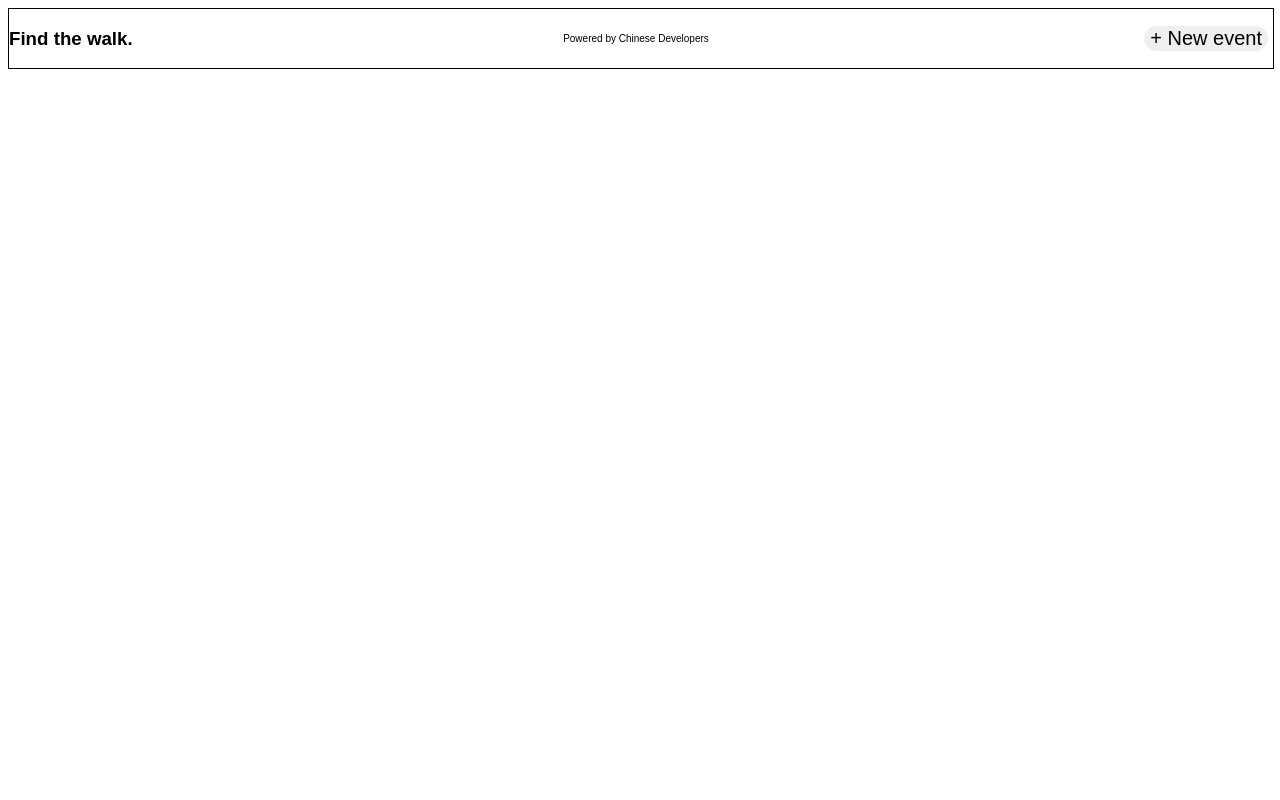
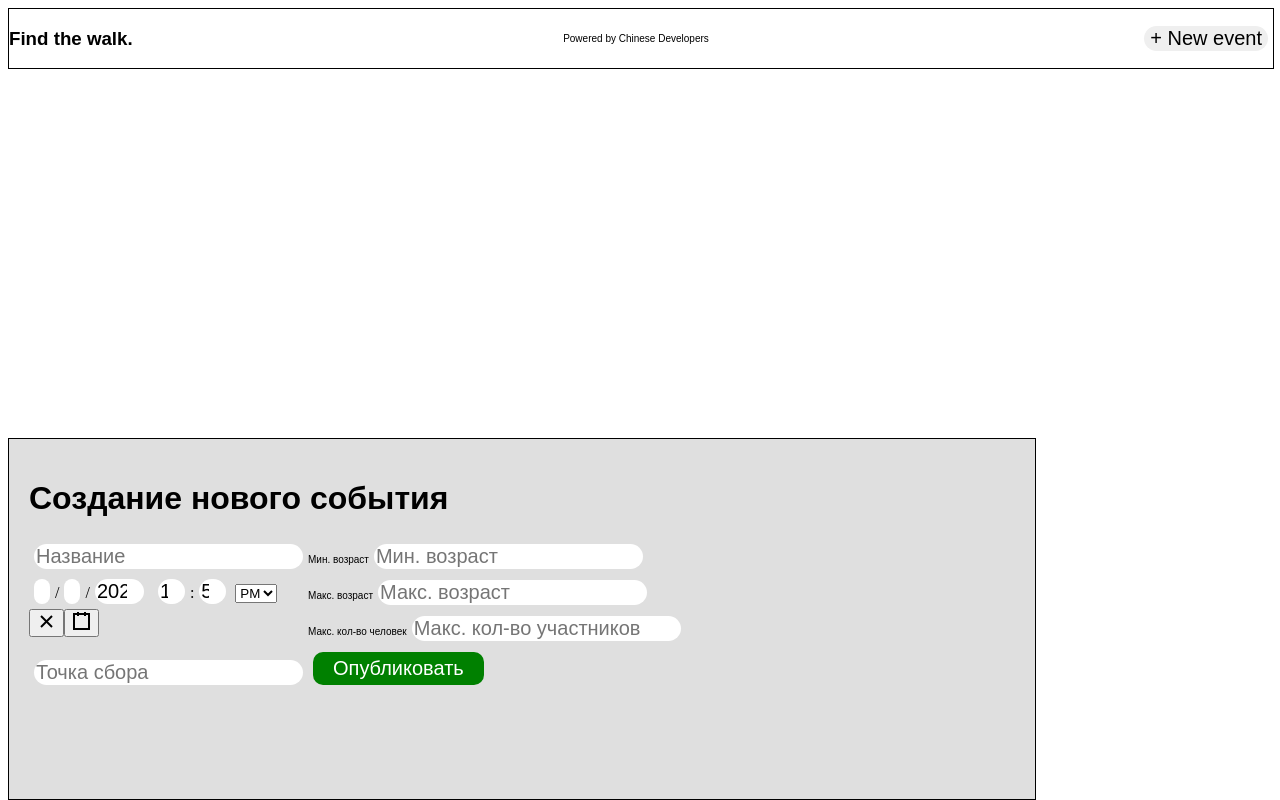
Before and after one commit to BlackfireZZZ/find_a_walk, a React (Create React App) app in the folder frontend/: page / in a window 1280 px wide. Built offline with nearby package versions, Linux system fonts and the light colour scheme.

Commit message:
Added new event request without styles

```diff
--- a/frontend/package.json
+++ b/frontend/package.json
@@ -7,6 +7,7 @@
     "@testing-library/react": "^13.4.0",
     "@testing-library/user-event": "^13.5.0",
     "react": "^18.3.1",
+    "react-datetime-picker": "^6.0.1",
     "react-dom": "^18.3.1",
     "react-scripts": "5.0.1",
     "web-vitals": "^2.1.4"
--- a/frontend/public/style.css
+++ b/frontend/public/style.css
@@ -27,7 +27,6 @@ header{
     padding: 10px;
 }
 #CreateEvent {
-    display: none;
     width: 77%;
     height: 40vh;
     position: absolute;
--- /dev/null
+++ b/frontend/src/NewEvent.css
@@ -0,0 +1,26 @@
+#CreateEvent {
+    padding: 20px;
+    border: 1px solid #000;
+    background-color: #f9f9f9;
+    max-width: 500px;
+    margin: auto;
+}
+
+#CreateEvent ul.suggestions {
+    background-color: #fff;
+    border: 1px solid #ccc;
+    margin-top: 5px;
+    padding: 0;
+    width: 100%;
+    box-shadow: 0px 2px 5px rgba(0,0,0,0.2);
+    list-style-type: none;
+}
+
+#CreateEvent li {
+    padding: 8px;
+    cursor: pointer;
+}
+
+#CreateEvent li:hover {
+    background-color: #f0f0f0;
+}
--- a/frontend/src/components/NewEvent.jsx
+++ b/frontend/src/components/NewEvent.jsx
@@ -1,15 +1,15 @@
 import React, { useState, useRef } from 'react';
+import DateTimePicker from 'react-datetime-picker';
 import { users, loggedUser } from './Profile.jsx';
 import { EventObj } from './Event.jsx';
 
-const NewEventAdd = async (nameRef, dateRef, addressRef, ageMinRef, ageMaxRef, maxCountRef, setCords) => {
+const NewEventAdd = async (nameRef, date, addressRef, ageMinRef, ageMaxRef, maxCountRef, setCords) => {
     const name = nameRef.current.value;
     const host = loggedUser.nickname;
     const address = addressRef.current.value;
     const agemin = ageMinRef.current.value;
     const agemax = ageMaxRef.current.value;
     const maxcount = maxCountRef.current.value;
-    const date = dateRef.current.value;
 
     // Fetch coordinates from Yandex Geocoder
     const response = await fetch(`https://geocode-maps.yandex.ru/1.x/?apikey=6997c194-93fd-44c8-89ce-8639d5bcd0c1&geocode=${address}&format=json`);
@@ -26,7 +26,7 @@ const NewEventAdd = async (nameRef, dateRef, addressRef, ageMinRef, ageMaxRef, m
         parseFloat(cords[1]),
         null,
         null,
-        date,
+        date.toISOString(),
         maxcount,
         0,
         []
@@ -42,24 +42,59 @@ const NewEventAdd = async (nameRef, dateRef, addressRef, ageMinRef, ageMaxRef, m
 
 const NewEvent = () => {
     const nameRef = useRef(null);
-    const dateRef = useRef(null);
     const addressRef = useRef(null);
     const ageMinRef = useRef(null);
     const ageMaxRef = useRef(null);
     const maxCountRef = useRef(null);
     const [cords, setCords] = useState([]);
+    const [date, setDate] = useState(new Date());
+    const [suggestions, setSuggestions] = useState([]);
+    const [isDatePickerOpen, setIsDatePickerOpen] = useState(false);
+
+    const handleAddressChange = async (e) => {
+        const address = e.target.value;
+        const response = await fetch(`https://geocode-maps.yandex.ru/1.x/?apikey=6997c194-93fd-44c8-89ce-8639d5bcd0c1&geocode=${address}&format=json`);
+        const data = await response.json();
+        const suggestions = data.response.GeoObjectCollection.featureMember.map(member => member.GeoObject.name);
+        setSuggestions(suggestions);
+    };
+
+    const handleSuggestionClick = (suggestion) => {
+        addressRef.current.value = suggestion;
+        setSuggestions([]);
+    };
+
+    const handleDateChange = (date) => {
+        setDate(date);
+        setIsDatePickerOpen(false); // Close the date picker after selecting a date
+    };
 
     return (
-        <div id="CreateEvent">
+        <div id="CreateEvent" style={{ padding: '20px', border: '1px solid #000' }}>
             <div>
                 <h1 style={{ display: 'inline-block' }}>Создание нового события</h1>
             </div>
             <div style={{ display: 'inline-block', verticalAlign: 'top' }}>
                 <input id="name_input" type="search" placeholder="Название" ref={nameRef} />
                 <br />
-                <input id="date_input" type="search" placeholder="Время сбора" ref={dateRef} />
+                <div>
+                    <DateTimePicker
+                        onChange={handleDateChange}
+                        value={date}
+                        isOpen={isDatePickerOpen}
+                        onCalendarClose={() => setIsDatePickerOpen(false)}
+                        onCalendarOpen={() => setIsDatePickerOpen(true)}
+                    />
+                </div>
                 <br />
-                <input id="address_input" type="search" placeholder="Точка сбора" ref={addressRef} />
+                <input id="address_input" type="search" placeholder="Точка сбора" ref={addressRef} onChange={handleAddressChange} />
+                {suggestions.length > 0 && (
+                    <ul className="suggestions">
+                        {suggestions.map((suggestion, index) => (
+                            <li key={index} onClick={() => handleSuggestionClick(suggestion)}>{suggestion}</li>
+                        ))}
+                    </ul>
+                )}
             </div>
             <div style={{ display: 'inline-block' }}>
                 <p style={{ display: "inline-block" }}>Мин. возраст</p>
@@ -71,7 +106,7 @@ const NewEvent = () => {
                 <p style={{ display: "inline-block" }}>Макс. кол-во человек</p>
                 <input id="maxcount_input" type="text" placeholder="Макс. кол-во участников" ref={maxCountRef} />
                 <br />
-                <input type="submit" value='Опубликовать' className='ToGoButton' onClick={() => NewEventAdd(nameRef, dateRef, addressRef, ageMinRef, ageMaxRef, maxCountRef, setCords)} />
+                <input type="submit" value='Опубликовать' className='ToGoButton' onClick={() => NewEventAdd(nameRef, date, addressRef, ageMinRef, ageMaxRef, maxCountRef, setCords)} />
             </div>
         </div>
     );
```
Also changed, not shown: 1 other file (tests, documents, lock files or other folders).
